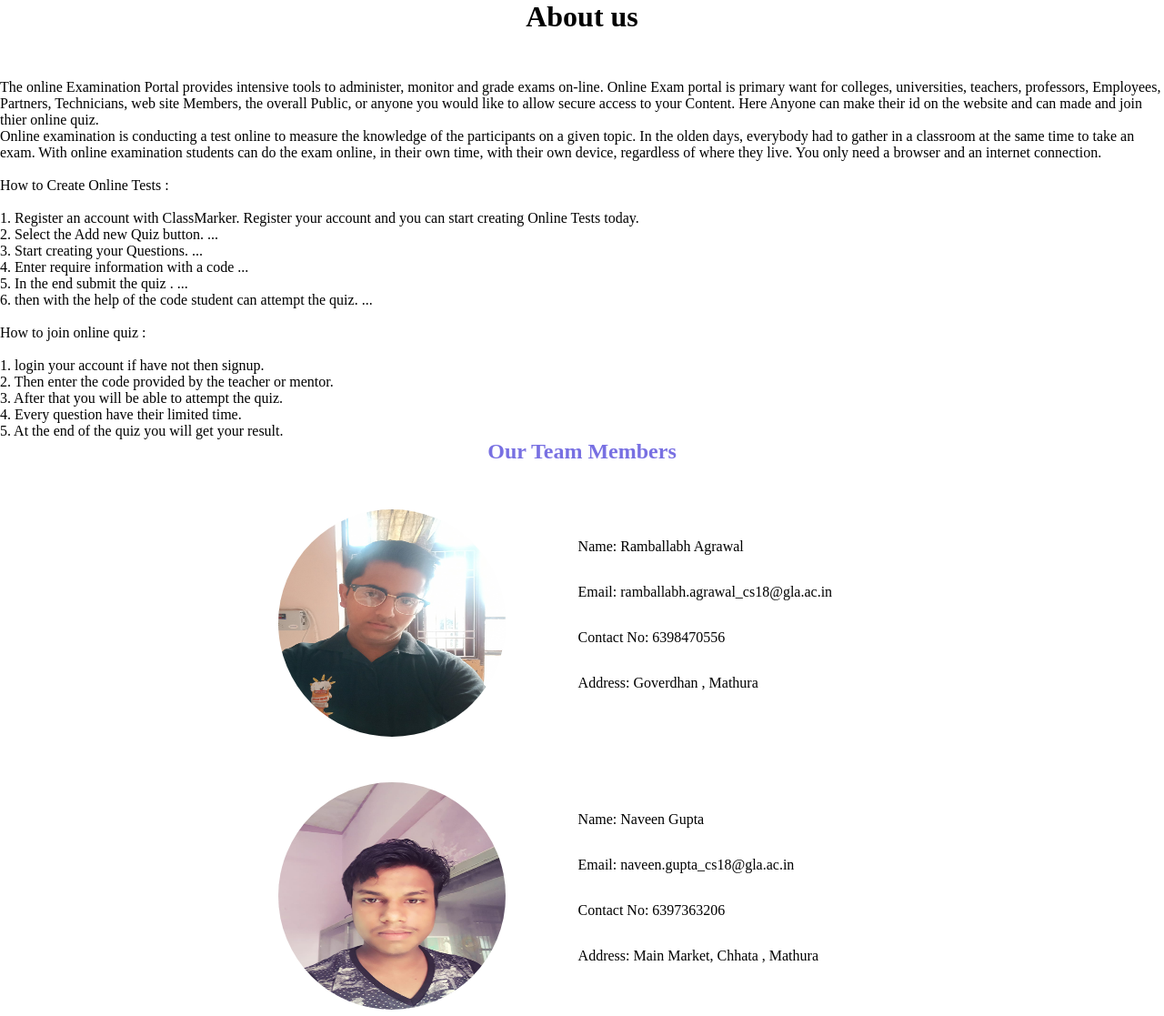
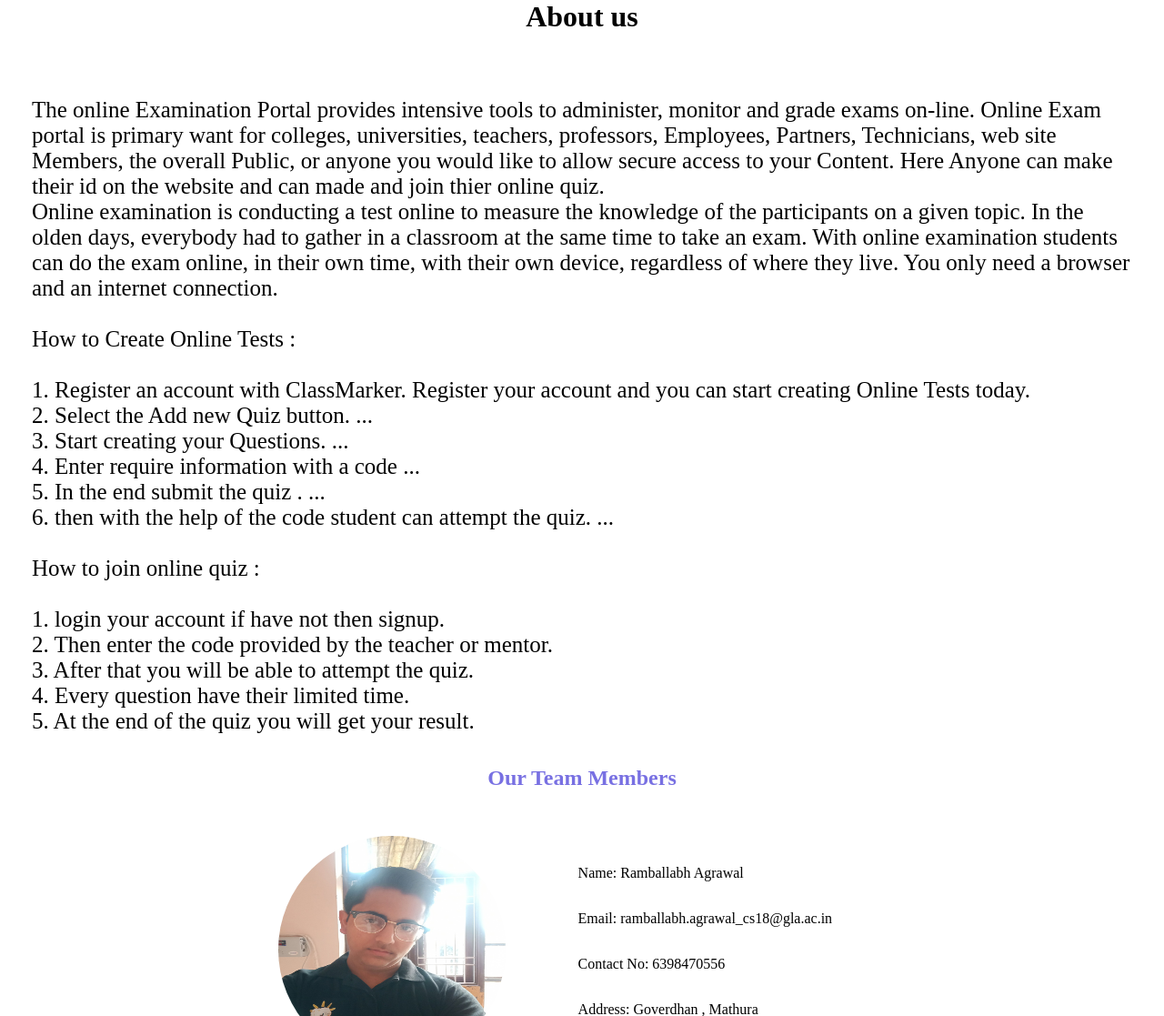
Before and after one commit to Online-Examination-System-Mini-Project/Online_Examination_System, a PHP site: page /Online_Examination_System/Pages/Aboutus.html in a window 1280 px wide. Shown: the part 70-1187 px from the top of the page at 91% size. Run offline with PHP 8.4, Linux system fonts and the light colour scheme.

Commit message:
add css to aboutus

```diff
--- a/css/AboutUs.css
+++ b/css/AboutUs.css
@@ -17,6 +17,13 @@ h2{
     color:rgb(120, 112, 226);
 
 }
+
+#para{
+    margin: 15px 15px;
+    padding: 20px;
+    font-size: 25px;
+}
+
 .info{
     width: 95%;
     text-align: center;
```
